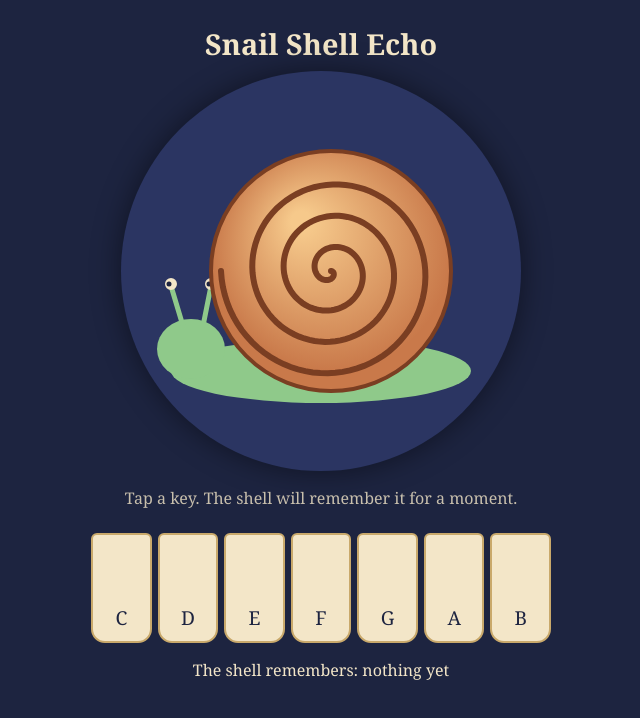
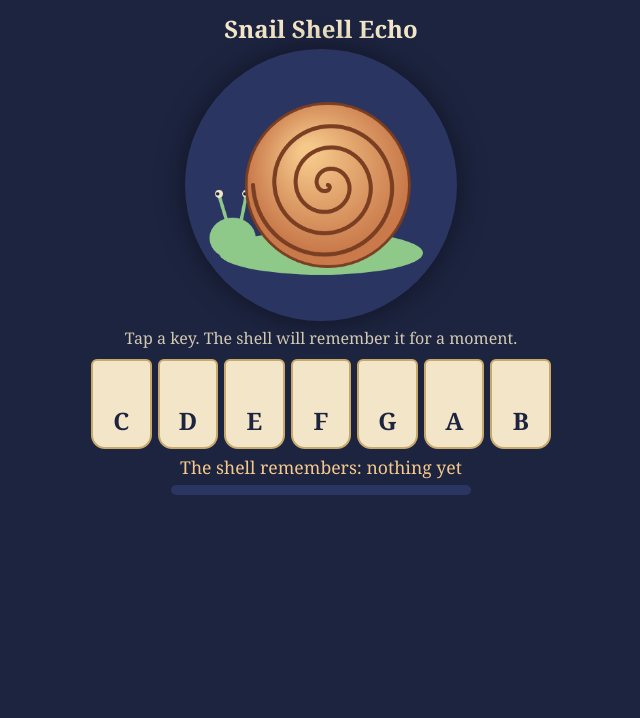
Before and after one commit to Wendle-The-Wizard/snail-shell-echo, a plain HTML site: page index.html in a window 1280 px wide. Shown: the whole page, without its empty margins (319-959 px from the left). Drawn offline with Linux system fonts and the light colour scheme.

Commit message:
Snail Shell Echo, version 3: I gave the keys big letters and a green glow, shrank the she

```diff
--- a/style.css
+++ b/style.css
@@ -10,35 +10,38 @@ main {
   display: flex;
   flex-direction: column;
   align-items: center;
-  padding: 16px;
+  padding: 8px 12px 20px;
 }
 h1 {
-  font-size: 1.8rem;
-  margin: 8px 0;
+  font-size: 1.5rem;
+  margin: 4px 0;
 }
+/* canvas is sized by height too so keys stay on screen */
 canvas {
-  width: min(92vw, 400px);
+  width: min(80vw, 34vh, 400px);
   height: auto;
   background: #2b3562;
   border-radius: 50%;
   box-shadow: 0 0 30px #0007;
 }
-.hint {
-  opacity: 0.8;
+.hint, .memory {
+  margin: 6px 0;
   text-align: center;
 }
-/* the keys sit in a row and shrink to fit a phone */
+.hint { opacity: 0.85; }
+.memory { font-size: 1.1rem; color: #f6c98b; }
 .keys {
   display: flex;
   gap: 6px;
   width: min(96vw, 460px);
-  margin-top: 8px;
+  margin-top: 4px;
 }
 .key {
   flex: 1;
-  height: 110px;
+  height: 90px;
   font: inherit;
-  font-size: 1.2rem;
+  font-size: 1.5rem;
+  font-weight: bold;
   color: #1d2440;
   background: #f3e6c8;
   border: 2px solid #c9a96b;
@@ -50,12 +53,26 @@ canvas {
   display: flex;
   align-items: flex-end;
   justify-content: center;
-  padding-bottom: 10px;
+  padding: 0 0 10px;
+  transition: background 0.1s;
 }
 .key.down {
-  background: #f6c98b;
+  background: #8fc98a;
   transform: translateY(3px);
+  box-shadow: 0 0 14px #8fc98a;
 }
 .key:focus-visible {
   outline: 3px solid #8fc98a;
 }
+.bar {
+  width: min(80vw, 300px);
+  height: 10px;
+  background: #2b3562;
+  border-radius: 5px;
+  overflow: hidden;
+}
+.fill {
+  height: 100%;
+  width: 0;
+  background: #f6c98b;
+}
```
